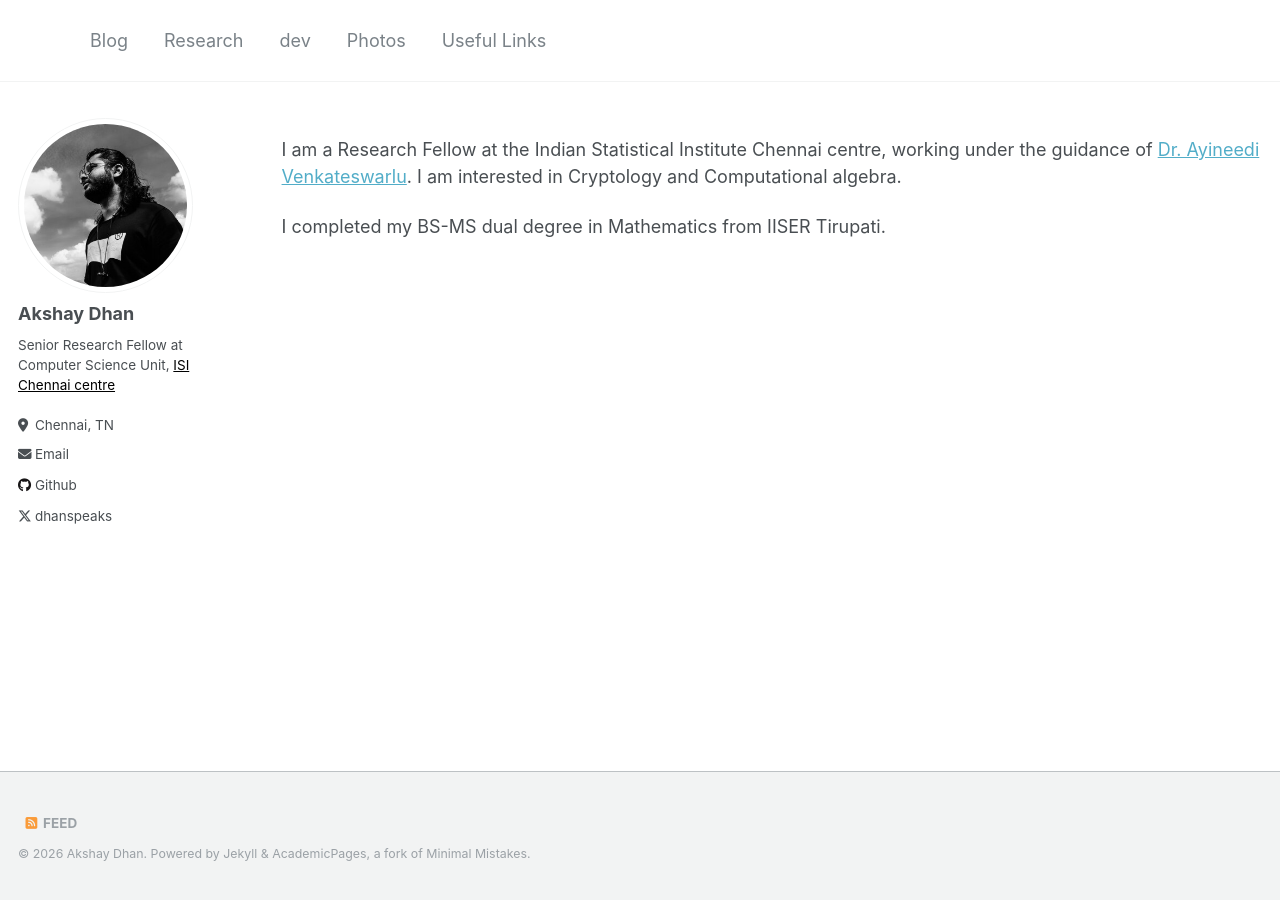
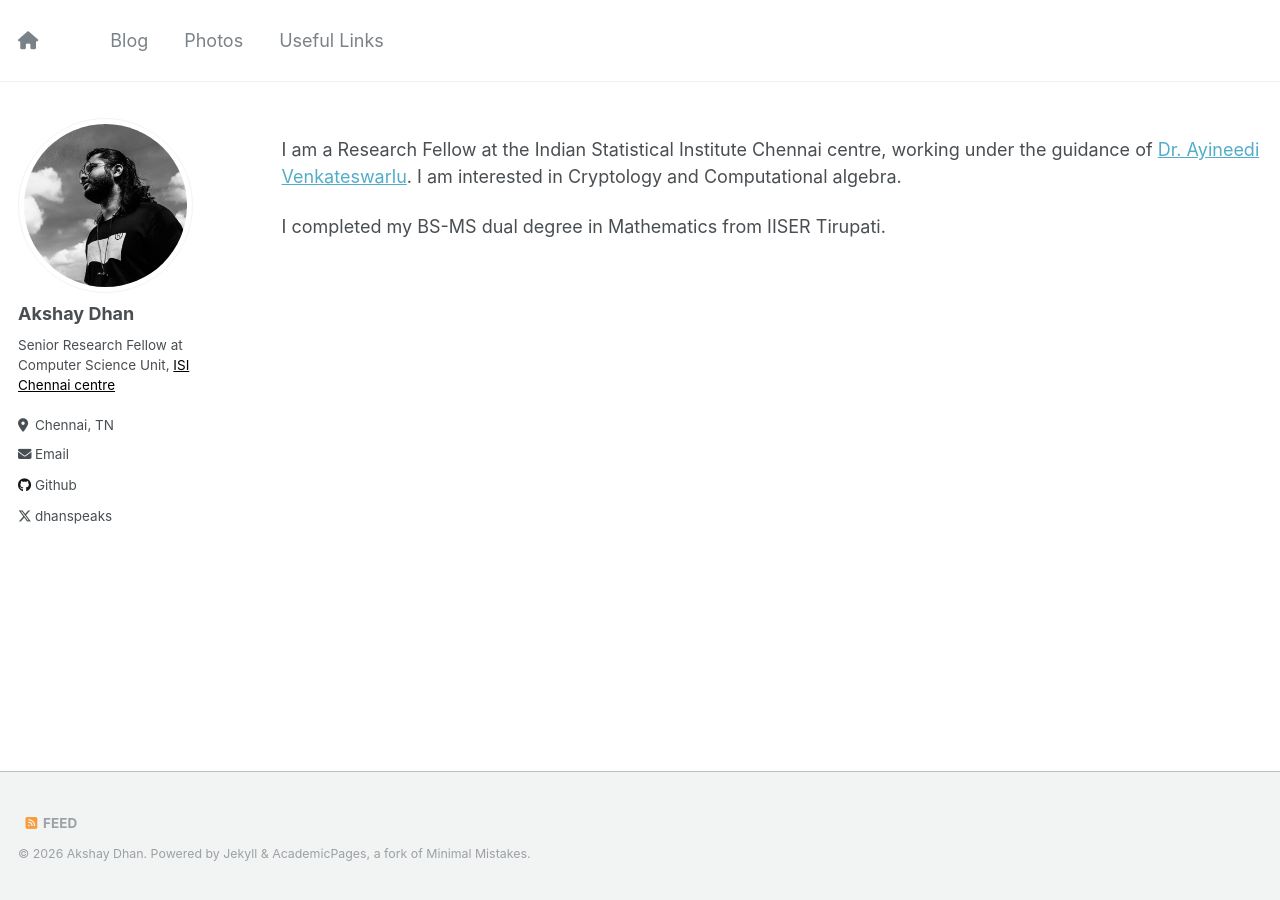
Before and after one commit to dhancodes/dhancodes.github.io, a Jekyll site: the page built from _pages/aboutme.md, in a window 1280 px wide. Built offline with Jekyll 4.4.1, drawn with Linux system fonts in a browser that asks for light colours.

Commit message:
🔼 bringing back the home icon and cleaning up navigation

```diff
--- a/_includes/masthead.html
+++ b/_includes/masthead.html
@@ -6,7 +6,12 @@
       <nav id="site-nav" class="greedy-nav">
         <button><div class="navicon"></div></button>
         <ul class="visible-links">
-          <li class="masthead__menu-item masthead__menu-item--lg"><a href="{{ base_path }}/">{{ site.title }}</a></li>
+          <li class="masthead__menu-item masthead__menu-item--lg">
+            <a href="{{ base_path }}/" title="Home">
+              <i class="fas fa-home" aria-hidden="true"></i>
+              <span class="sr-only">Home</span>
+            </a>
+          </li>
           {% for link in site.data.navigation.main %}
             {% if link.url contains 'http' %}
               {% assign domain = '' %}
```
Also changed, not shown: _data/navigation.yml (+4 -20 lines).
